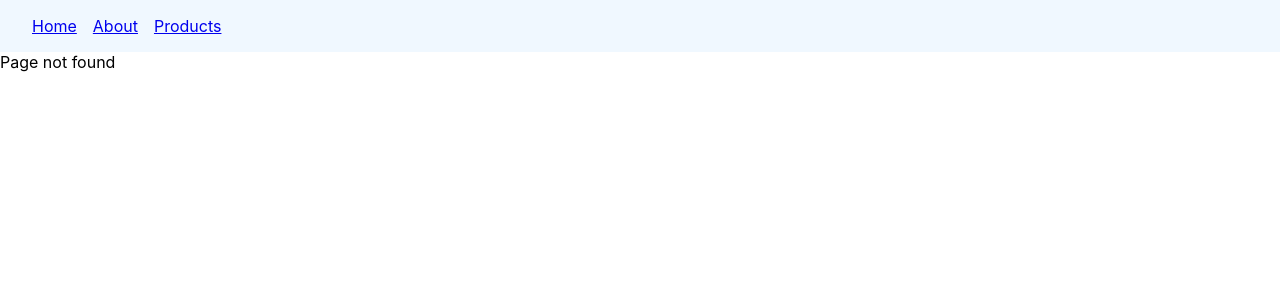
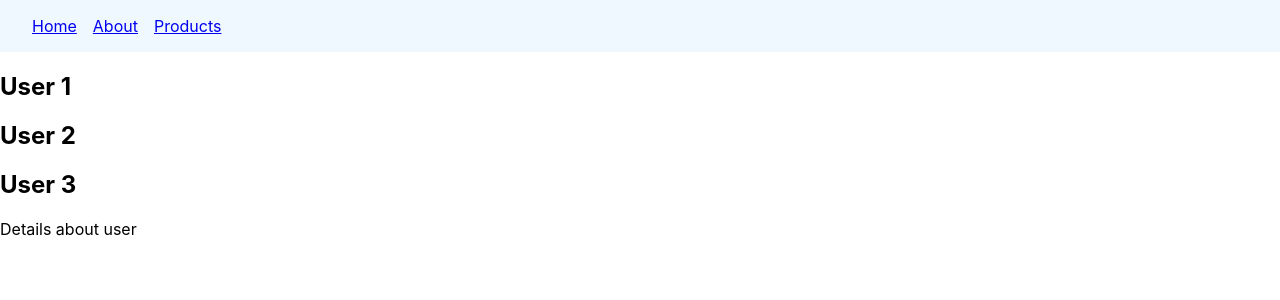
Before and after one commit to gopinav/React-Router-Tutorials, a React (Create React App) app in the folder react-router-demo/: page /users/1 in a window 1280 px wide. Before the commit this address had no page. Shown: the top 300 px of the page. Built offline with nearby package versions, Linux system fonts and the light colour scheme.

Commit message:
Dynamic routes

```diff
--- a/react-router-demo/src/App.js
+++ b/react-router-demo/src/App.js
@@ -7,6 +7,9 @@
 import { FeaturedProducts } from './components/FeaturedProducts'
 import { Products } from './components/Products'
 import { NoMatch } from './components/NoMatch'
+import { Users } from './components/Users'
+import { UserDetails } from './components/UserDetails'
+import { Admin } from './components/Admin'
 
 function App() {
   return (
@@ -21,6 +24,10 @@
           <Route path='featured' element={<FeaturedProducts />} />
           <Route path='new' element={<NewProducts />} />
         </Route>
+        <Route path='users' element={<Users />}>
+          <Route path=':userId' element={<UserDetails />} />
+          <Route path='admin' element={<Admin />} />
+        </Route>
         <Route path='*' element={<NoMatch />} />
       </Routes>
     </>
--- /dev/null
+++ b/react-router-demo/src/components/Admin.js
@@ -0,0 +1,3 @@
+export const Admin = () => {
+  return <div>Admin user</div>
+}
--- /dev/null
+++ b/react-router-demo/src/components/UserDetails.js
@@ -0,0 +1,3 @@
+export const UserDetails = () => {
+  return <div>Details about user</div>
+}
--- /dev/null
+++ b/react-router-demo/src/components/Users.js
@@ -0,0 +1,12 @@
+import { Outlet } from 'react-router-dom'
+
+export const Users = () => {
+  return (
+    <>
+      <h2>User 1</h2>
+      <h2>User 2</h2>
+      <h2>User 3</h2>
+      <Outlet />
+    </>
+  )
+}
```
